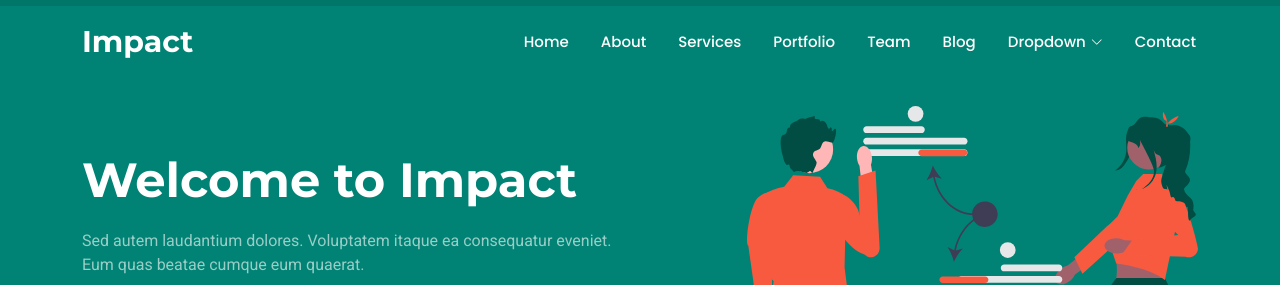
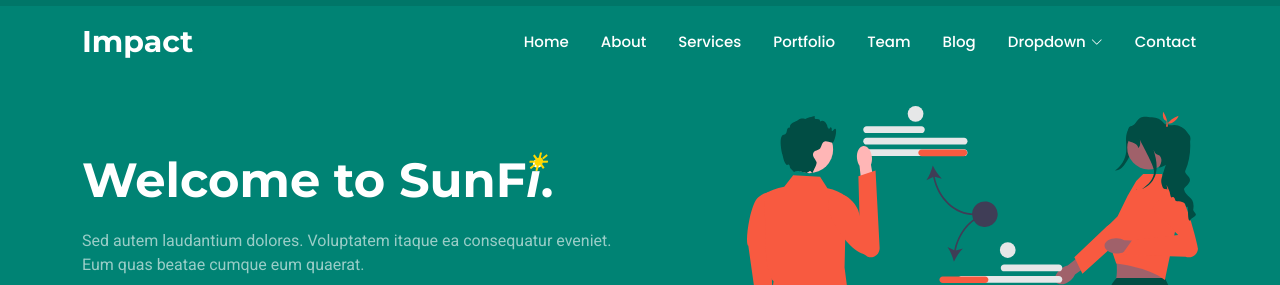
Before and after one commit to ZubedaWajid/Conuhacks9, a plain HTML site: page Impact/Impact/index.html in a window 1280 px wide. Shown: the part 34-319 px from the top of the page. Drawn offline with nearby package versions, Linux system fonts and the light colour scheme.

Commit message:
sun logo added

```diff
--- a/Impact/Impact/index.html
+++ b/Impact/Impact/index.html
@@ -34,6 +34,21 @@
   * Author: BootstrapMade.com
   * License: https://bootstrapmade.com/license/
   ======================================================== -->
+  <style>
+  .sun-dot {
+    position: relative;
+    display: inline-block;
+}
+
+.sun-dot::after {
+    content: '☀'; /* Sun emoji */
+    font-size: 0.5em; /* Reduce the size */
+    position: absolute;
+    top: -3px; /* Move it up slightly */
+    left: -1px; /* Move it closer to the "i" */
+    color: gold; /* Keep the gold color */
+}
+  </style>
 </head>
 
 <body class="index-page">
@@ -109,7 +124,10 @@
       <div class="container position-relative" data-aos="fade-up" data-aos-delay="100">
         <div class="row gy-5 justify-content-between">
           <div class="col-lg-6 order-2 order-lg-1 d-flex flex-column justify-content-center">
-            <h2><span>Welcome to </span><span class="accent">Impact</span></h2>
+            <h2>
+              <span>Welcome to </span>
+              <span class="accent">SunF<i class="sun-dot">i</i>.</span>
+            </h2>
             <p>Sed autem laudantium dolores. Voluptatem itaque ea consequatur eveniet. Eum quas beatae cumque eum quaerat.</p>
             <div class="d-flex">
               <a href="#about" class="btn-get-started">Get Started</a>
```
